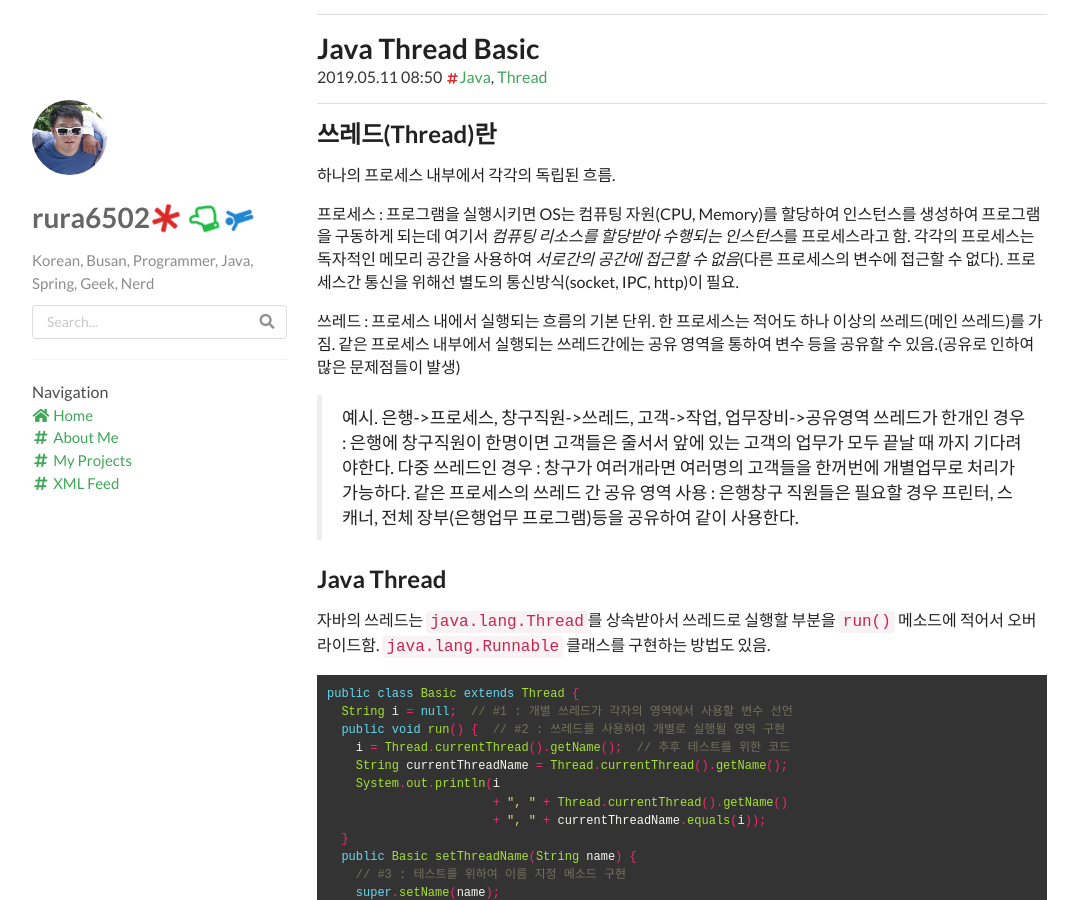
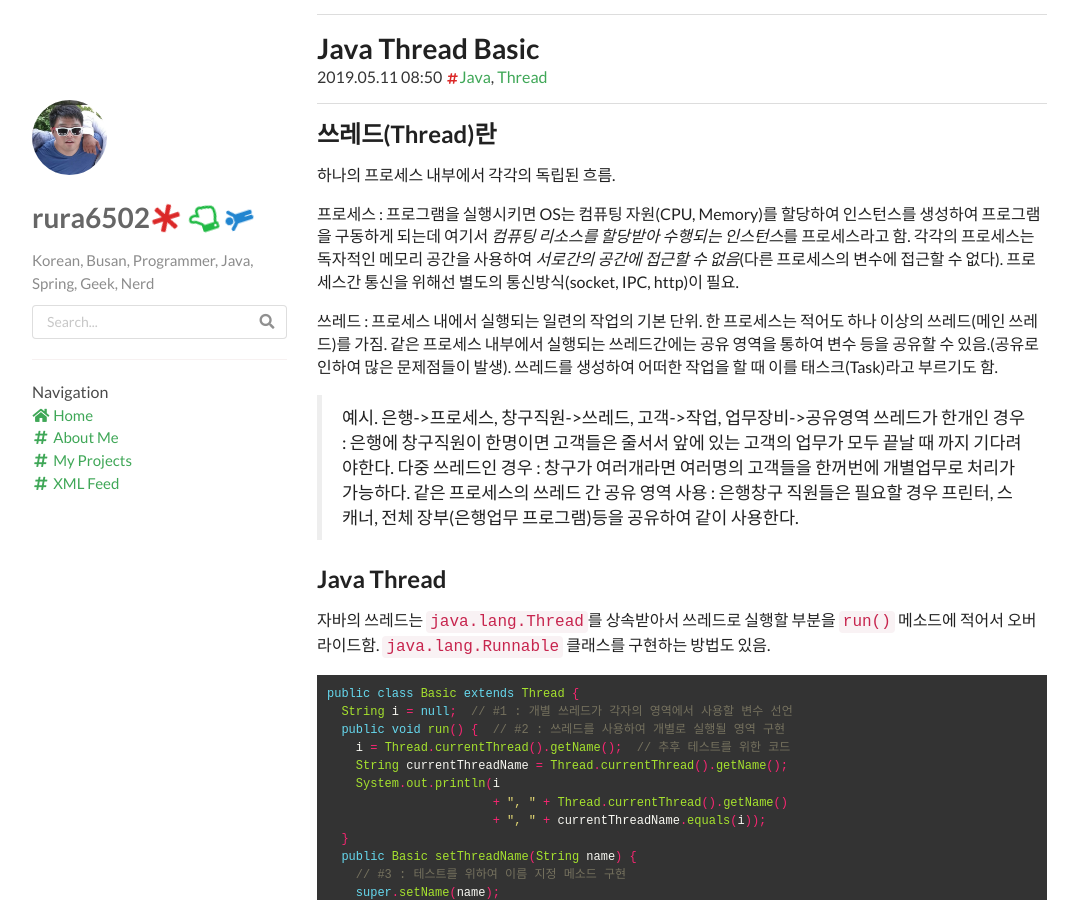
Before and after one commit to rura6502/rura6502.github.io, a Jekyll site: the page built from _posts/2019-05-11-Java-Thread-Basic.md, in a window 1280 px wide and 900 px high. Shown: the whole window, without its empty margins (53-1131 px from the left). Built offline with Jekyll 4.4.1, drawn with Linux system fonts in a browser that asks for light colours; nearby versions of some CDN libraries; comment, search, counter and statistics services are not loaded; some of the changed lines change nothing that is shown.

Commit message:
_posts/2019-05-11-Java-Thread-Basic.md updated from https://stackedit.io/

````diff
--- a/_posts/2019-05-11-Java-Thread-Basic.md
+++ b/_posts/2019-05-11-Java-Thread-Basic.md
@@ -11,7 +11,7 @@ categories: [Java, Thread]
 
 프로세스 : 프로그램을 실행시키면 OS는 컴퓨팅 자원(CPU, Memory)를 할당하여 인스턴스를 생성하여 프로그램을 구동하게 되는데 여기서 ***컴퓨팅 리소스를 할당받아 수행되는 인스턴스***를 프로세스라고 함. 각각의 프로세스는 독자적인 메모리 공간을 사용하여 ***서로간의 공간에 접근할 수 없음***(다른 프로세스의 변수에 접근할 수 없다). 프로세스간 통신을 위해선 별도의 통신방식(socket, IPC, http)이 필요.
 
-쓰레드 : 프로세스 내에서 실행되는 흐름의 기본 단위. 한 프로세스는 적어도 하나 이상의 쓰레드(메인 쓰레드)를 가짐. 같은 프로세스 내부에서 실행되는 쓰레드간에는 공유 영역을 통하여 변수 등을 공유할 수 있음.(공유로 인하여 많은 문제점들이 발생)
+쓰레드 : 프로세스 내에서 실행되는 일련의 작업의 기본 단위. 한 프로세스는 적어도 하나 이상의 쓰레드(메인 쓰레드)를 가짐. 같은 프로세스 내부에서 실행되는 쓰레드간에는 공유 영역을 통하여 변수 등을 공유할 수 있음.(공유로 인하여 많은 문제점들이 발생). 쓰레드를 생성하여 어떠한 작업을 할 때 이를 태스크(Task)라고 부르기도 함.
 
 > 예시. 은행->프로세스, 창구직원->쓰레드, 고객->작업, 업무장비->공유영역
 > **쓰레드가 한개인 경우** : 은행에 창구직원이 한명이면 고객들은 줄서서 앞에 있는 고객의 업무가 모두 끝날 때 까지 기다려야한다.
@@ -186,6 +186,6 @@ T1, T1, true
 
 이를 해결하기 위한 방법은, 요청을 적절히 처리할 수 있는 적당한 양의 쓰레드를 미리 만들어 놓고 이를 관리하면서 필요할 경우 사용하고 모두 사용 중일 경우 대기시킨 다음 끝난 쓰레드를 다시 준비시켜 동작시키는 방식을 사용할 수 있음. 이렇게 무엇인가 필요한 것을 ***미리 만들어 놓고 요청에 바로 응답***하며 끝난 것을 다시 관리하고 내어주는 것을 ```pool``` 방식이라고 하며 쓰레드를 ```pool``` 방식으로 관리하는 것을 ```쓰레드 풀(Thread Pool)``` 이라고 칭함.
 <!--stackedit_data:
-eyJoaXN0b3J5IjpbLTE1Nzk3NzY4NzQsLTEyNDc3NzQ4MjMsMT
-IyMDA3MDA4MywxNjgyMjM2NTI1LC0xODUxMDgxODkwXX0=
+eyJoaXN0b3J5IjpbLTEwNTg2Nzg2MiwtMTI0Nzc3NDgyMywxMj
+IwMDcwMDgzLDE2ODIyMzY1MjUsLTE4NTEwODE4OTBdfQ==
 -->
````
